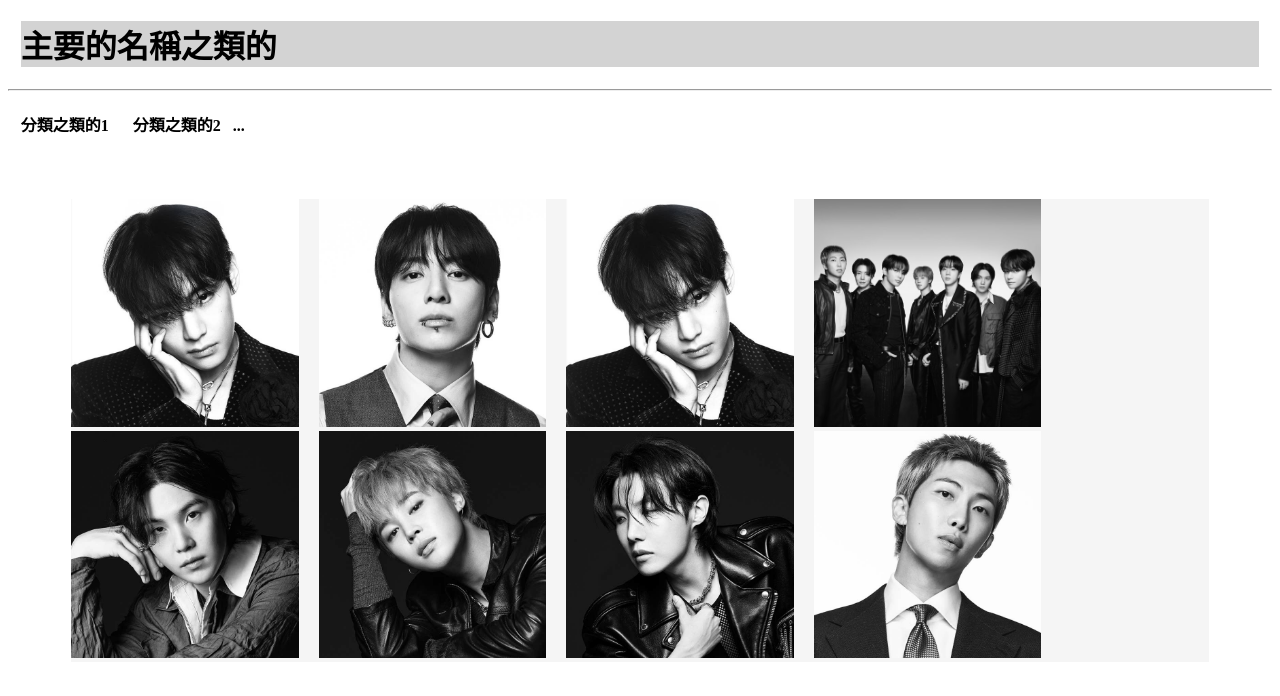
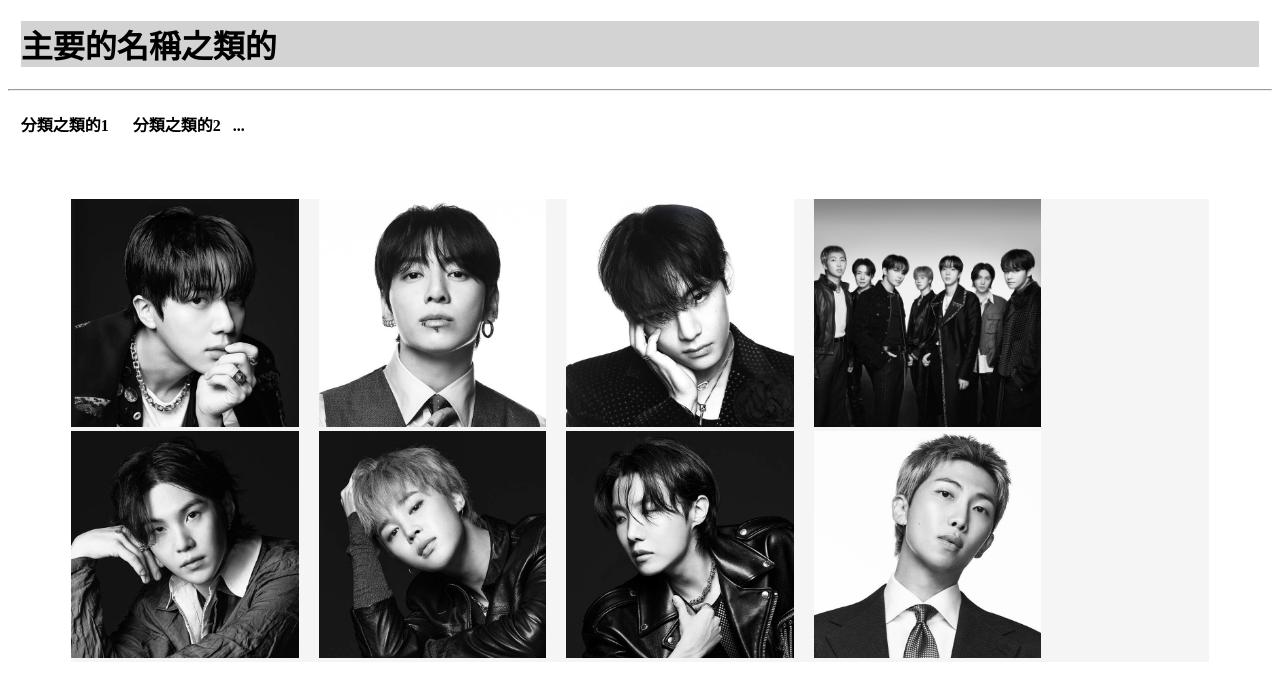
Before and after one commit to imchi77/7test, a plain HTML site: page index.html in a window 1280 px wide. Drawn offline with Linux system fonts and the light colour scheme.

Commit message:
Update index.html

```diff
--- a/index.html
+++ b/index.html
@@ -19,7 +19,7 @@
 		<hr>
 		<nav><h4>分類之類的1&nbsp;&nbsp;&nbsp;&nbsp;&nbsp;&nbsp;分類之類的2&nbsp;&nbsp;&nbsp;...</h4></nav>
 		<main>
-			<img src=https://github.com/imchi77/7test/blob/eed1b0fac44111029ee7d35c5ec7eccf50836869/V.jpeg width="20%">&nbsp;&nbsp;&nbsp;&nbsp;
+			<img src=jin.jpeg width="20%">&nbsp;&nbsp;&nbsp;&nbsp;
 			<img src="JK.jpeg" width="20%">&nbsp;&nbsp;&nbsp;&nbsp;
 			<img src="https://github.com/imchi77/7test/blob/eed1b0fac44111029ee7d35c5ec7eccf50836869/V.jpeg" width="20%">&nbsp;&nbsp;&nbsp;&nbsp;
 			<img src=7.jpg width="20%"><br>
```
